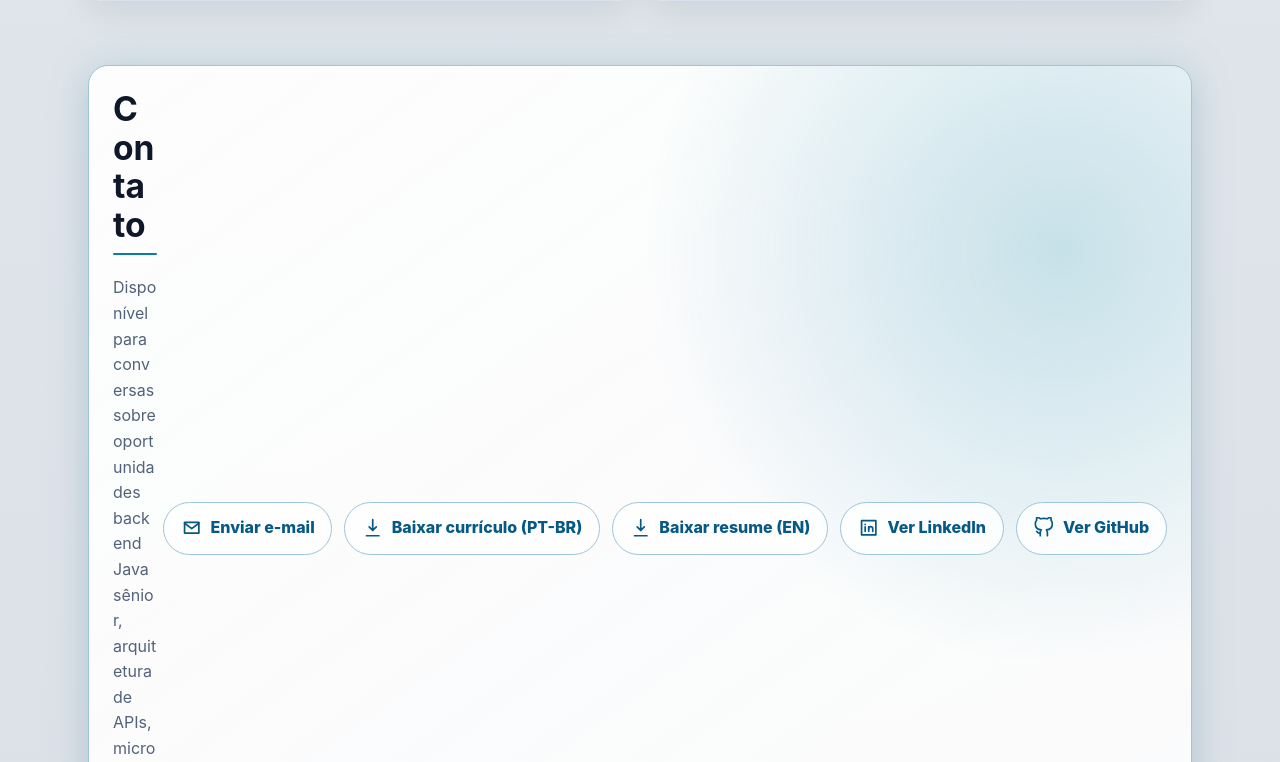
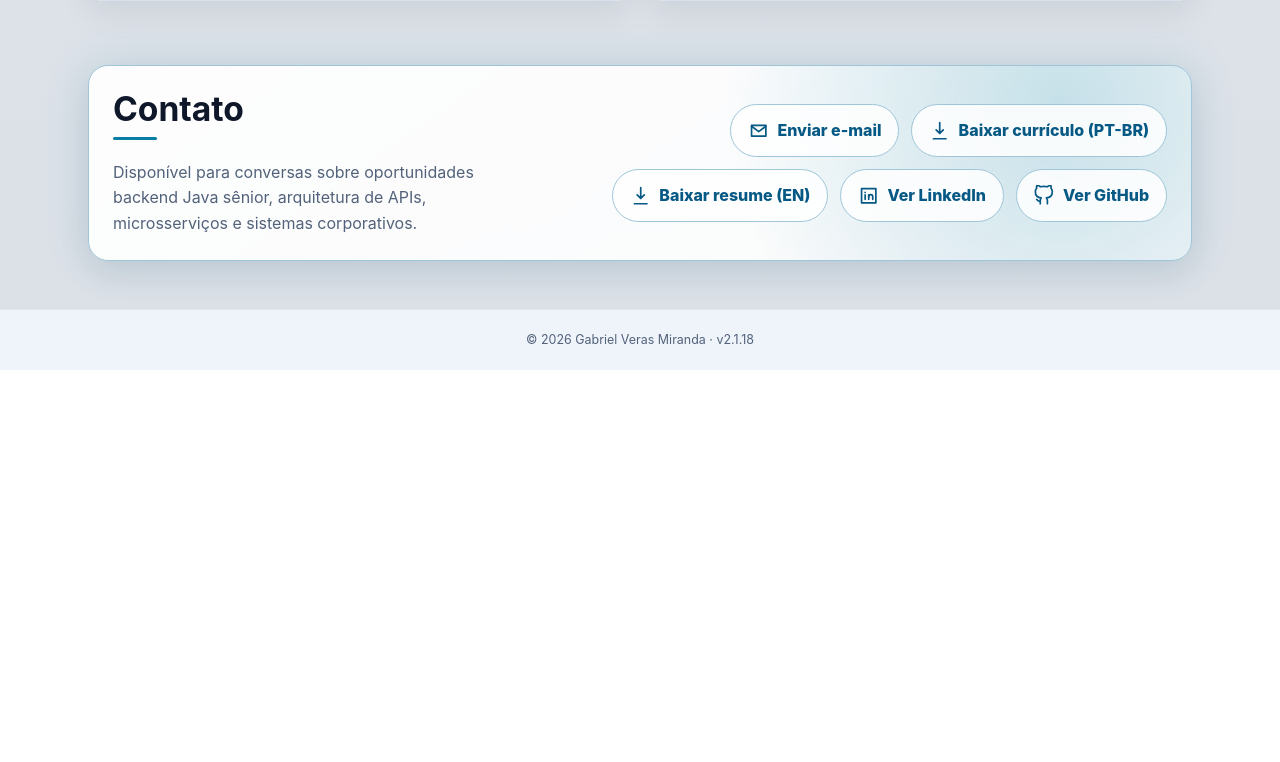
Before and after one commit to gabrielverasm/gabrielveras.dev, an Angular app: page / in a window 1280 px wide. Shown: the part 4318-5080 px from the top of the page. After the commit the page ends 4688 px from the top, so only its background shows below. Built offline with nearby package versions, Linux system fonts and the light colour scheme.

Commit message:
fix: correct contact section layout

```diff
--- a/src/app/pages/home/components/contact-section/contact-section.scss
+++ b/src/app/pages/home/components/contact-section/contact-section.scss
@@ -17,6 +17,7 @@
 .contact-panel {
   position: relative;
   display: grid;
+  min-width: 0;
   gap: var(--space-5);
   padding: var(--space-6);
   overflow: hidden;
@@ -38,6 +39,7 @@
 
 .contact-list {
   display: flex;
+  min-width: 0;
   flex-wrap: wrap;
   gap: var(--space-3);
   margin-top: 0;
@@ -46,6 +48,7 @@
 
 .contact-panel .contact-link {
   min-height: calc(3rem * var(--font-scale));
+  white-space: nowrap;
   padding: calc(0.8rem * var(--font-scale)) calc(1.05rem * var(--font-scale));
 }
 
@@ -61,8 +64,12 @@
 
 @media (min-width: 44rem) {
   .contact-panel {
-    grid-template-columns: minmax(0, 1fr) auto;
+    grid-template-columns: minmax(14rem, 0.8fr) minmax(0, 1.2fr);
     align-items: center;
+  }
+
+  .contact-panel .section__header {
+    min-width: 0;
   }
 
   .contact-list {
```
